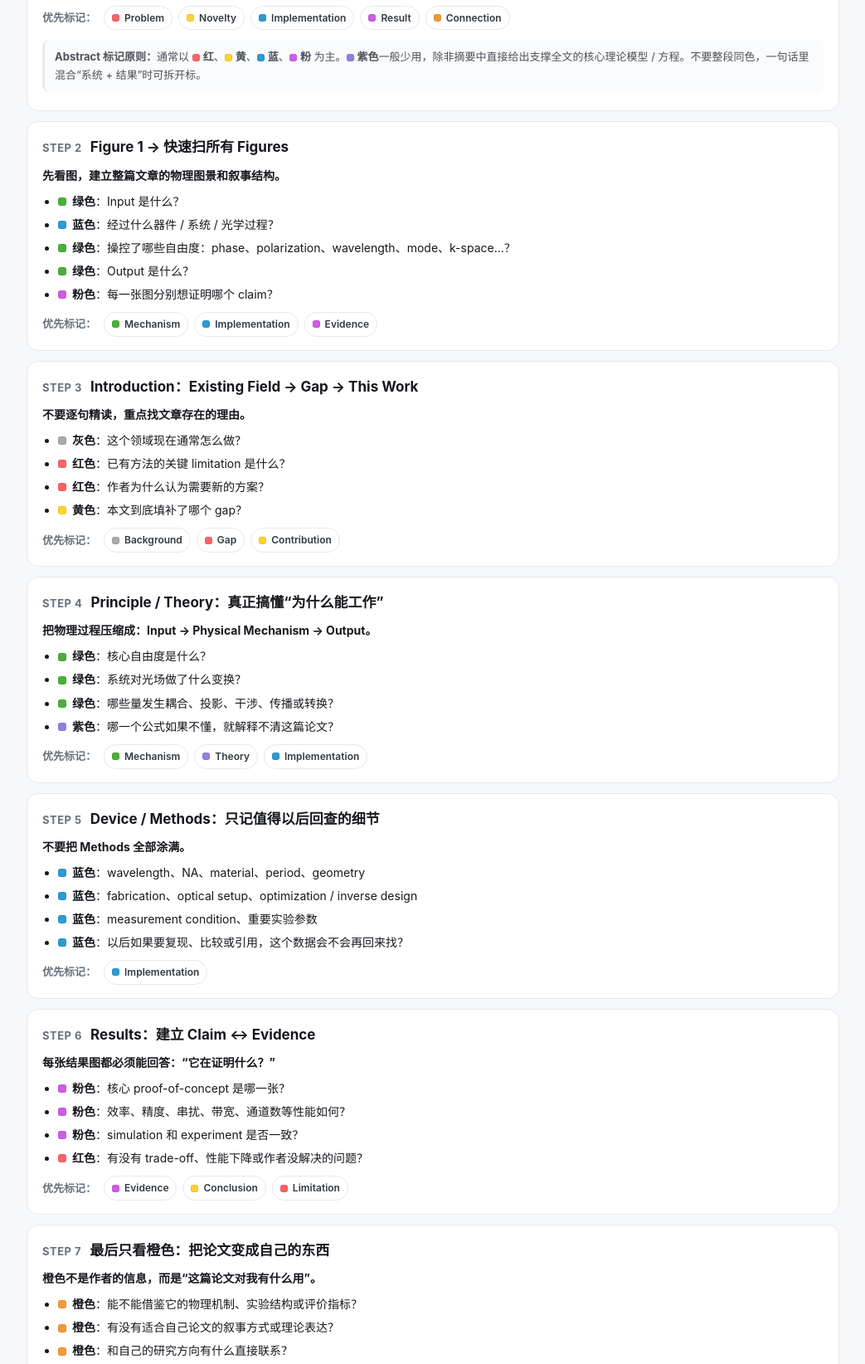
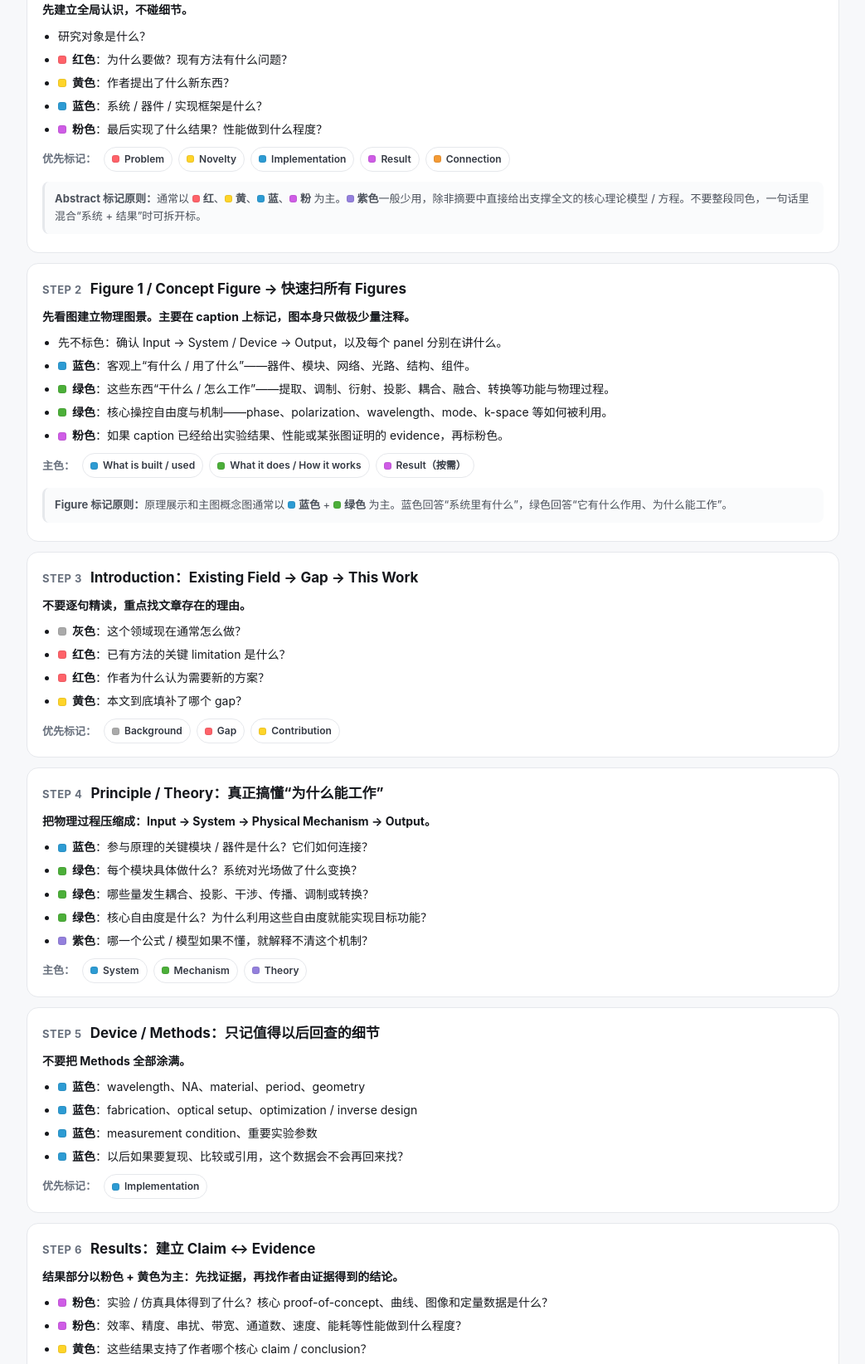
Before and after one commit to YuxuanYangECNU/Paper-Reading, a plain HTML site: page index.html in a window 1280 px wide. Shown: the part 1156-2800 px from the top of the page at 83% size, without its empty margins (118-1161 px from the left). Drawn offline with Linux system fonts and the light colour scheme.

Commit message:
Refine workflow colors for concept figures and results

```diff
--- a/index.html
+++ b/index.html
@@ -255,13 +255,13 @@
           </tr>
           <tr>
             <td><span class="color"><span class="dot green"></span>绿色</span></td>
-            <td><strong>Physical Mechanism / Core Method</strong></td>
-            <td>它为什么能工作？核心物理过程是什么？</td>
+            <td><strong>Function / Physical Mechanism / Core Method</strong></td>
+            <td>这个东西具体干什么？它如何工作？核心物理过程是什么？</td>
           </tr>
           <tr>
             <td><span class="color"><span class="dot blue"></span>蓝色</span></td>
             <td><strong>Implementation / System / Device</strong></td>
-            <td>具体怎么实现？器件、光路、结构、参数是什么？</td>
+            <td>客观上用了什么、搭了什么？器件、模块、光路、结构和参数是什么？</td>
           </tr>
           <tr>
             <td><span class="color"><span class="dot purple"></span>紫色</span></td>
@@ -287,6 +287,16 @@
       </table>
     </div>
 
+    <h2>不同部分的主色</h2>
+    <div class="note">
+      <strong>快速记忆：</strong>
+      Abstract：<span class="inline-key"><span class="mini-dot red"></span>红</span> + <span class="inline-key"><span class="mini-dot yellow"></span>黄</span> + <span class="inline-key"><span class="mini-dot blue"></span>蓝</span> + <span class="inline-key"><span class="mini-dot pink"></span>粉</span>；
+      原理 / 主图：<span class="inline-key"><span class="mini-dot blue"></span>蓝</span> + <span class="inline-key"><span class="mini-dot green"></span>绿</span>；
+      理论：<span class="inline-key"><span class="mini-dot green"></span>绿</span> + <span class="inline-key"><span class="mini-dot purple"></span>紫</span>；
+      实验结果：<span class="inline-key"><span class="mini-dot pink"></span>粉</span> + <span class="inline-key"><span class="mini-dot yellow"></span>黄</span>。
+      <span class="inline-key"><span class="mini-dot red"></span>红</span>用于问题 / 局限，<span class="inline-key"><span class="mini-dot orange"></span>橙</span>用于自己的启发，随时出现。
+    </div>
+
     <h2>面对一篇新论文：固定工作流</h2>
 
     <div class="workflow">
@@ -310,17 +320,18 @@
       <section class="step">
         <div class="step-head">
           <span class="step-num">STEP 2</span>
-          <span class="step-title">Figure 1 → 快速扫所有 Figures</span>
+          <span class="step-title">Figure 1 / Concept Figure → 快速扫所有 Figures</span>
         </div>
-        <p><strong>先看图，建立整篇文章的物理图景和叙事结构。</strong></p>
+        <p><strong>先看图建立物理图景。主要在 caption 上标记，图本身只做极少量注释。</strong></p>
         <ul>
-          <li><span class="bullet-color green"></span><strong>绿色</strong>：Input 是什么？</li>
-          <li><span class="bullet-color blue"></span><strong>蓝色</strong>：经过什么器件 / 系统 / 光学过程？</li>
-          <li><span class="bullet-color green"></span><strong>绿色</strong>：操控了哪些自由度：phase、polarization、wavelength、mode、k-space…？</li>
-          <li><span class="bullet-color green"></span><strong>绿色</strong>：Output 是什么？</li>
-          <li><span class="bullet-color pink"></span><strong>粉色</strong>：每一张图分别想证明哪个 claim？</li>
+          <li>先不标色：确认 Input → System / Device → Output，以及每个 panel 分别在讲什么。</li>
+          <li><span class="bullet-color blue"></span><strong>蓝色</strong>：客观上“有什么 / 用了什么”——器件、模块、网络、光路、结构、组件。</li>
+          <li><span class="bullet-color green"></span><strong>绿色</strong>：这些东西“干什么 / 怎么工作”——提取、调制、衍射、投影、耦合、融合、转换等功能与物理过程。</li>
+          <li><span class="bullet-color green"></span><strong>绿色</strong>：核心操控自由度与机制——phase、polarization、wavelength、mode、k-space 等如何被利用。</li>
+          <li><span class="bullet-color pink"></span><strong>粉色</strong>：如果 caption 已经给出实验结果、性能或某张图证明的 evidence，再标粉色。</li>
         </ul>
-        <div class="tags"><span class="tag-label">优先标记：</span><span class="badge"><span class="mini-dot green"></span>Mechanism</span><span class="badge"><span class="mini-dot blue"></span>Implementation</span><span class="badge"><span class="mini-dot pink"></span>Evidence</span></div>
+        <div class="tags"><span class="tag-label">主色：</span><span class="badge"><span class="mini-dot blue"></span>What is built / used</span><span class="badge"><span class="mini-dot green"></span>What it does / How it works</span><span class="badge"><span class="mini-dot pink"></span>Result（按需）</span></div>
+        <p class="abstract-note"><strong>Figure 标记原则：</strong>原理展示和主图概念图通常以 <span class="inline-key"><span class="mini-dot blue"></span>蓝色</span> + <span class="inline-key"><span class="mini-dot green"></span>绿色</span> 为主。蓝色回答“系统里有什么”，绿色回答“它有什么作用、为什么能工作”。</p>
       </section>
 
       <section class="step">
@@ -343,14 +354,15 @@
           <span class="step-num">STEP 4</span>
           <span class="step-title">Principle / Theory：真正搞懂“为什么能工作”</span>
         </div>
-        <p><strong>把物理过程压缩成：Input → Physical Mechanism → Output。</strong></p>
+        <p><strong>把物理过程压缩成：Input → System → Physical Mechanism → Output。</strong></p>
         <ul>
-          <li><span class="bullet-color green"></span><strong>绿色</strong>：核心自由度是什么？</li>
-          <li><span class="bullet-color green"></span><strong>绿色</strong>：系统对光场做了什么变换？</li>
-          <li><span class="bullet-color green"></span><strong>绿色</strong>：哪些量发生耦合、投影、干涉、传播或转换？</li>
-          <li><span class="bullet-color purple"></span><strong>紫色</strong>：哪一个公式如果不懂，就解释不清这篇论文？</li>
+          <li><span class="bullet-color blue"></span><strong>蓝色</strong>：参与原理的关键模块 / 器件是什么？它们如何连接？</li>
+          <li><span class="bullet-color green"></span><strong>绿色</strong>：每个模块具体做什么？系统对光场做了什么变换？</li>
+          <li><span class="bullet-color green"></span><strong>绿色</strong>：哪些量发生耦合、投影、干涉、传播、调制或转换？</li>
+          <li><span class="bullet-color green"></span><strong>绿色</strong>：核心自由度是什么？为什么利用这些自由度就能实现目标功能？</li>
+          <li><span class="bullet-color purple"></span><strong>紫色</strong>：哪一个公式 / 模型如果不懂，就解释不清这个机制？</li>
         </ul>
-        <div class="tags"><span class="tag-label">优先标记：</span><span class="badge"><span class="mini-dot green"></span>Mechanism</span><span class="badge"><span class="mini-dot purple"></span>Theory</span><span class="badge"><span class="mini-dot blue"></span>Implementation</span></div>
+        <div class="tags"><span class="tag-label">主色：</span><span class="badge"><span class="mini-dot blue"></span>System</span><span class="badge"><span class="mini-dot green"></span>Mechanism</span><span class="badge"><span class="mini-dot purple"></span>Theory</span></div>
       </section>
 
       <section class="step">
@@ -373,14 +385,17 @@
           <span class="step-num">STEP 6</span>
           <span class="step-title">Results：建立 Claim ↔ Evidence</span>
         </div>
-        <p><strong>每张结果图都必须能回答：“它在证明什么？”</strong></p>
+        <p><strong>结果部分以粉色 + 黄色为主：先找证据，再找作者由证据得到的结论。</strong></p>
         <ul>
-          <li><span class="bullet-color pink"></span><strong>粉色</strong>：核心 proof-of-concept 是哪一张？</li>
-          <li><span class="bullet-color pink"></span><strong>粉色</strong>：效率、精度、串扰、带宽、通道数等性能如何？</li>
-          <li><span class="bullet-color pink"></span><strong>粉色</strong>：simulation 和 experiment 是否一致？</li>
-          <li><span class="bullet-color red"></span><strong>红色</strong>：有没有 trade-off、性能下降或作者没解决的问题？</li>
+          <li><span class="bullet-color pink"></span><strong>粉色</strong>：实验 / 仿真具体得到了什么？核心 proof-of-concept、曲线、图像和定量数据是什么？</li>
+          <li><span class="bullet-color pink"></span><strong>粉色</strong>：效率、精度、串扰、带宽、通道数、速度、能耗等性能做到什么程度？</li>
+          <li><span class="bullet-color yellow"></span><strong>黄色</strong>：这些结果支持了作者哪个核心 claim / conclusion？</li>
+          <li><span class="bullet-color red"></span><strong>红色</strong>：有没有性能下降、trade-off、异常、局限或尚未解决的问题？</li>
+          <li><span class="bullet-color blue"></span><strong>蓝色</strong>：只有当测试条件 / 实验设置对理解结果很重要时，标关键条件和参数。</li>
+          <li><span class="bullet-color green"></span><strong>绿色</strong>：如果作者解释“为什么会出现这个结果”，把背后的物理机制标成绿色。</li>
         </ul>
-        <div class="tags"><span class="tag-label">优先标记：</span><span class="badge"><span class="mini-dot pink"></span>Evidence</span><span class="badge"><span class="mini-dot yellow"></span>Conclusion</span><span class="badge"><span class="mini-dot red"></span>Limitation</span></div>
+        <div class="tags"><span class="tag-label">主色：</span><span class="badge"><span class="mini-dot pink"></span>Evidence / Performance</span><span class="badge"><span class="mini-dot yellow"></span>Claim / Conclusion</span><span class="badge"><span class="mini-dot red"></span>Limitation（按需）</span></div>
+        <p class="abstract-note"><strong>Results 标记原则：</strong><span class="inline-key"><span class="mini-dot pink"></span>粉色</span>回答“数据是什么”，<span class="inline-key"><span class="mini-dot yellow"></span>黄色</span>回答“数据说明了什么”；<span class="inline-key"><span class="mini-dot red"></span>红色</span>找问题，<span class="inline-key"><span class="mini-dot green"></span>绿色</span>只用于结果背后的机制解释。</p>
       </section>
 
       <section class="step">
```
